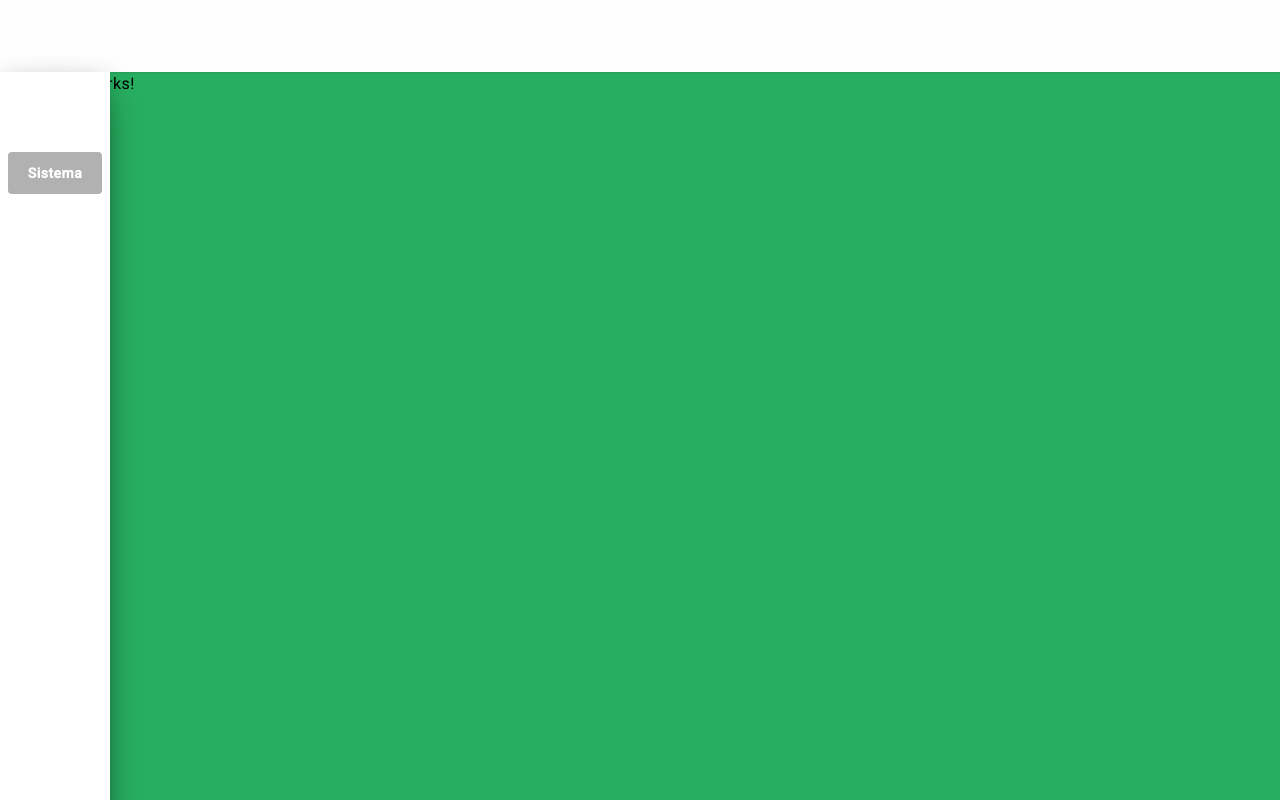
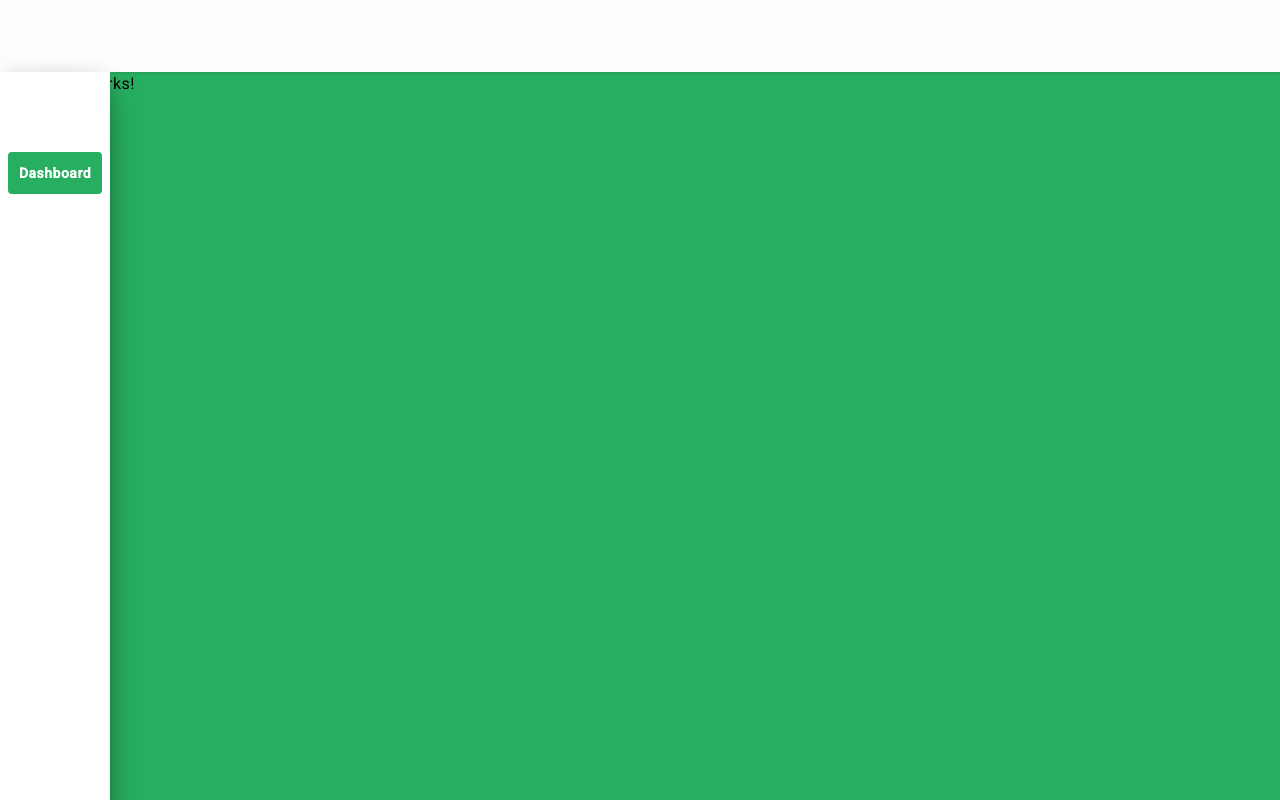
Before and after one commit to paulorochadev/Financeiro_2023-WEB, an Angular app: page /dashboard in a window 1280 px wide. Built offline with nearby package versions, Linux system fonts and the light colour scheme.

Commit message:
feat: Configura Menu Service

```diff
--- a/src/app/components/sidebar/sidebar.component.html
+++ b/src/app/components/sidebar/sidebar.component.html
@@ -4,8 +4,9 @@
 
         <div class="container-icone-menu">
 
-            <div class="caixa-menu caixa-menu-texto" (click)="selectMenu(1)">
-                Sistema
+            <div class="caixa-menu caixa-menu-texto" (click)="selectMenu(1)"
+                [ngClass]="{'caixa-menu-select' : this.menuService.menuSelecionado == 1, '' : this.menuService.menuSelecionado != 1}">
+                Dashboard
             </div>
 
         </div>
--- a/src/app/components/sidebar/sidebar.component.ts
+++ b/src/app/components/sidebar/sidebar.component.ts
@@ -1,10 +1,12 @@
+import { CommonModule } from '@angular/common';
 import { Component } from '@angular/core';
 import { Router } from '@angular/router';
+import { MenuService } from '../../services/menu.service';
 
 @Component({
   selector: 'app-sidebar',
   standalone: true,
-  imports: [],
+  imports: [ CommonModule ],
   templateUrl: './sidebar.component.html',
   styleUrl: './sidebar.component.scss'
 })
@@ -13,10 +15,9 @@
   /**
    *
    */
-  constructor(private router : Router) {
+  constructor(private router: Router, public menuService: MenuService) {
 
   }
-
 
   selectMenu(menu: Number) {
     switch(menu) {
@@ -39,5 +40,7 @@
       default:
         break;
     }
+
+    this.menuService.menuSelecionado = menu;
   }
 }
--- a/src/app/pages/dashboard/dashboard.component.ts
+++ b/src/app/pages/dashboard/dashboard.component.ts
@@ -1,6 +1,7 @@
 import { Component } from '@angular/core';
 import { NavbarComponent } from '../../components/navbar/navbar.component';
 import { SidebarComponent } from '../../components/sidebar/sidebar.component';
+import { MenuService } from '../../services/menu.service';
 
 @Component({
   selector: 'app-dashboard',
@@ -11,4 +12,14 @@
 })
 export class DashboardComponent {
 
+  /**
+   *
+   */
+  constructor(public menuService: MenuService) {
+
+  }
+
+  ngOnInit(): void {
+    this.menuService.menuSelecionado = 1;
+  }
 }
```
